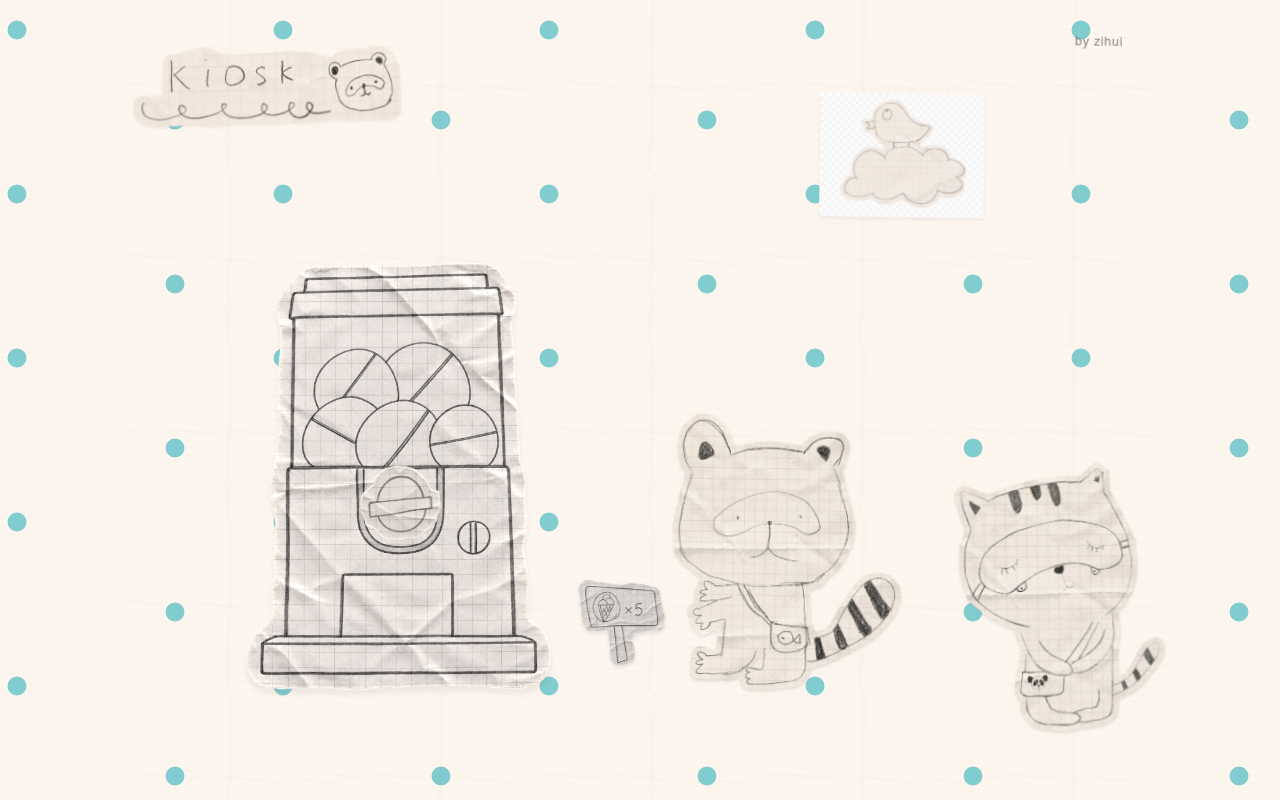
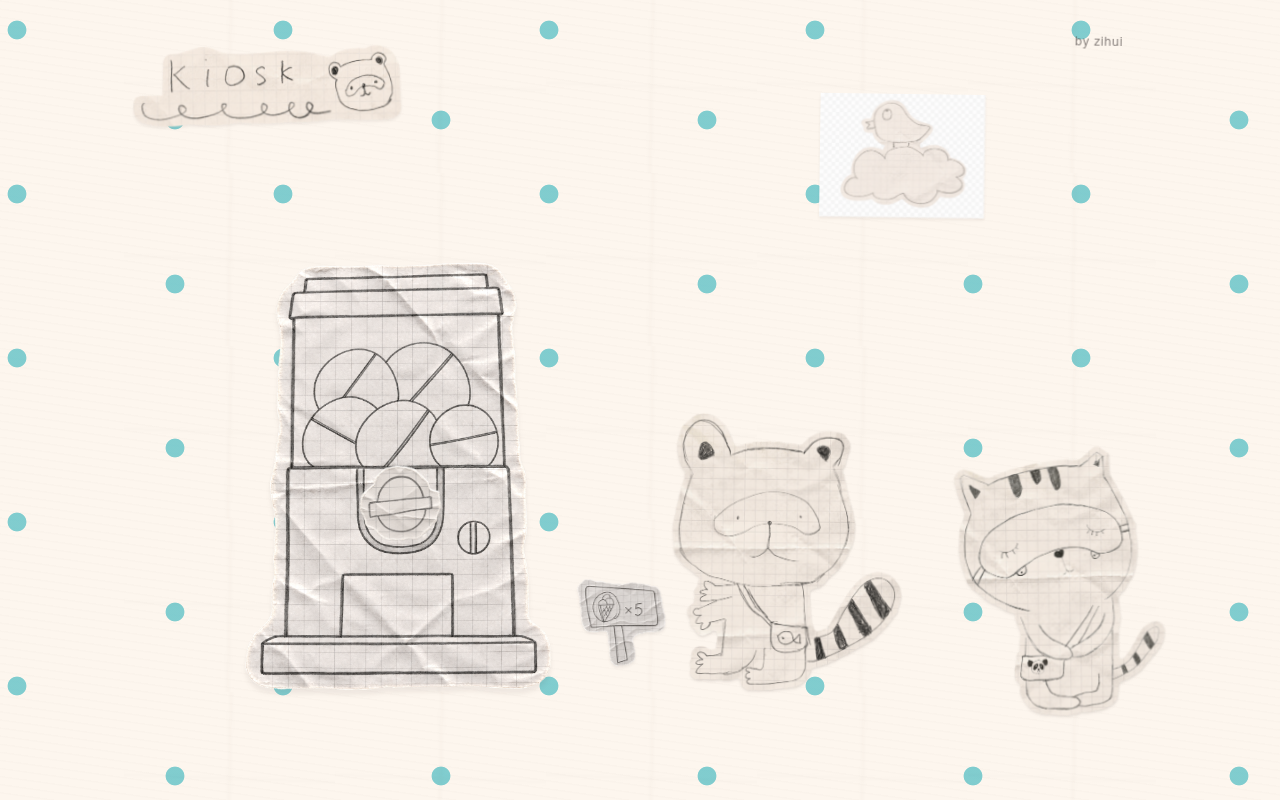
Before and after one commit to eclaircrumb/gachapon, a Next.js app in the folder gachapon/: page / in a window 1280 px wide. Built offline with nearby package versions, Linux system fonts and the light colour scheme.

Commit message:
Adjust cat art position in globals.css

```diff
--- a/gachapon/app/globals.css
+++ b/gachapon/app/globals.css
@@ -73,7 +73,7 @@ a { -webkit-tap-highlight-color: transparent; }
 .art-sign { top: 69.9%; left: 42.5%; width: 11.3%; }
 .art-raccoon { top: 50.9%; left: 52.5%; width: 23.0%; }
 .art-cat {
-  top: 57.0%;
+  top: 55.0%;
   left: 80.5%;
   width: 21%;
   z-index: 2;
```
